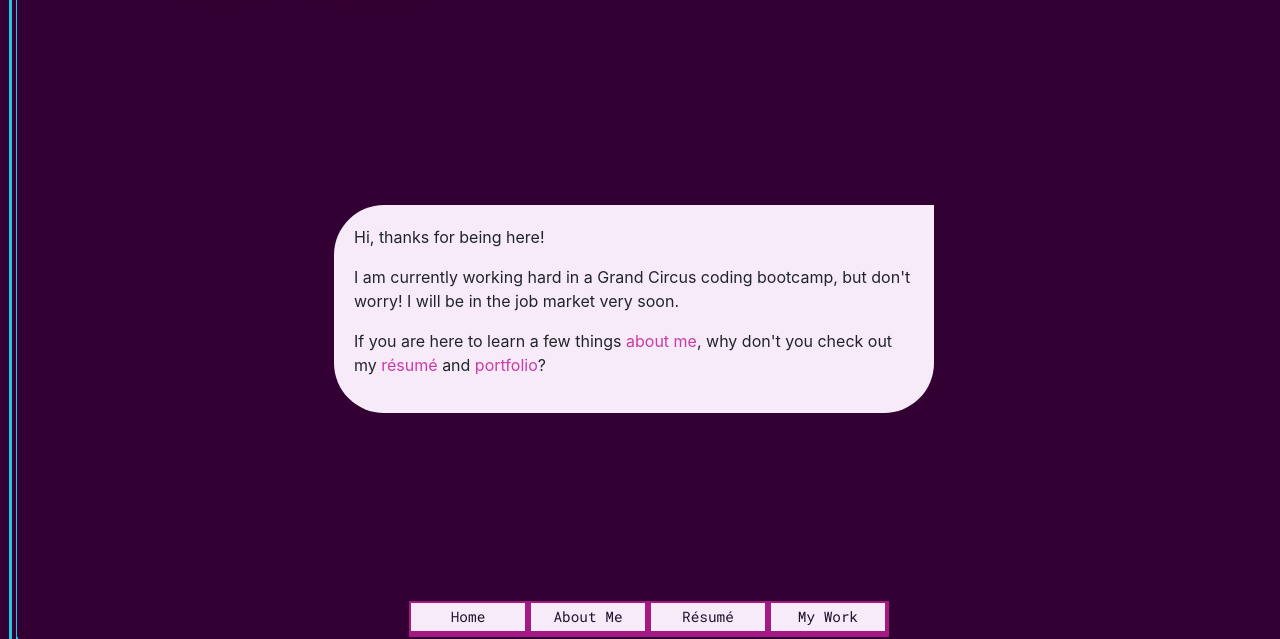
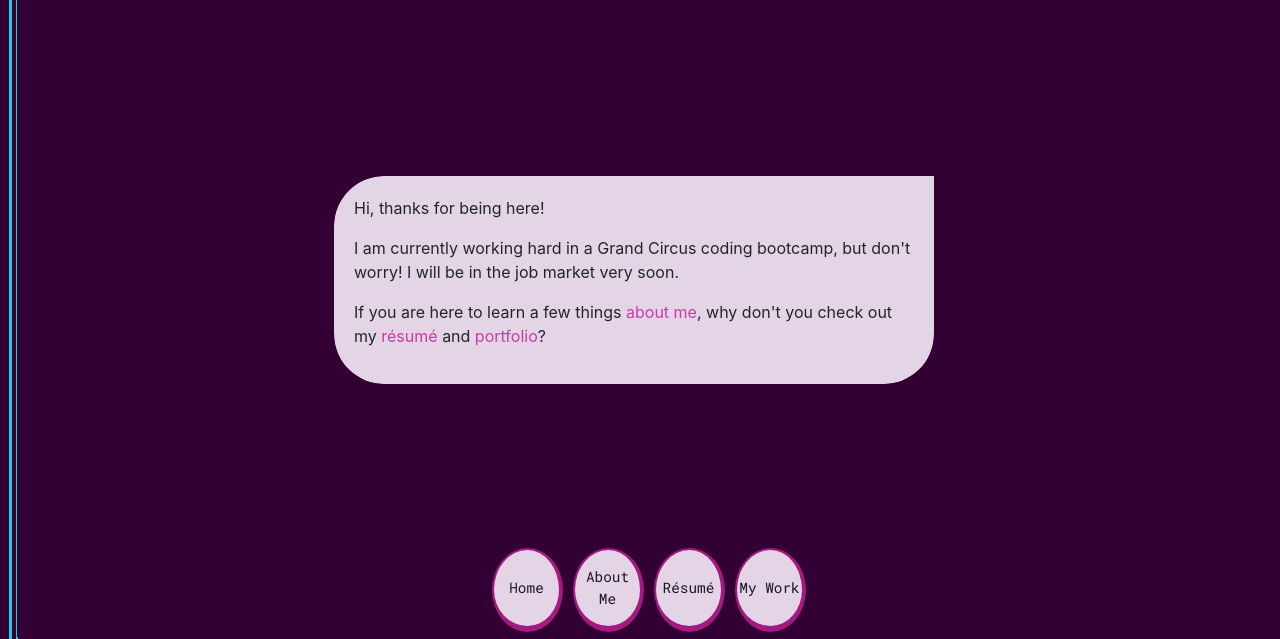
Before and after one commit to devjaq/my_site, a plain HTML site: page index.html in a window 1280 px wide. Shown: the part 161-800 px from the top of the page. Drawn offline with nearby package versions, Linux system fonts and the light colour scheme; some packages are replaced by stand-ins of ours; a web font is replaced by a local one.

Commit message:
round buttons

```diff
--- a/styles/style.css
+++ b/styles/style.css
@@ -109,6 +109,8 @@ main {
   min-width: 310px;
   margin-right: 30px;
   overflow-y: scroll;
+  /* box-shadow:  3px 3px 5px #000, 0 0 10px #000, 0 0 20px rgb(35, 200, 225), 0 0 20px rgb(35, 200, 225),  0 0 25px rgb(35, 200, 225); */
+  border-bottom-right-radius: 50px;
 }
 
 .content {
@@ -118,7 +120,7 @@ main {
 
   padding: 15px;
   padding-right: 50px;
-  background-color: rgb(247, 235, 250);
+  background-color: rgba(247, 235, 250, 0.9);
 
   border-bottom-right-radius: 50px;
 }
@@ -148,15 +150,23 @@ nav {
 }
 
 footer a {
-  min-width: 80px;
-  width: 20%;
-  /* rgb(200, 60, 90) */
+  box-sizing: content-box;
+  width: 65px;
+  height: 70px;
+
+  display: flex;
+  justify-content: center;
+  align-items: center;
+
+  margin: 5px;
   border: 2px solid rgb(165, 25, 130);
+  /* border-left: 4px solid rgb(165, 25, 130); */
   border-right: 4px solid rgb(165, 25, 130);
   border-bottom: 6px solid rgb(165, 25, 130);
+  border-radius: 100%;
   padding: 3px 0px;
 
-  background-color:rgb(247, 235, 250);
+  background-color:rgba(247, 235, 250, 0.9);
 
   color: rgb(30,20,46);
   font-size: .9rem;
@@ -170,6 +180,7 @@ footer a:hover {
 }
 
 footer a:active {
+  /* border-left: 2px solid rgb(202, 59, 90); */
   border-right: 2px solid rgb(202, 59, 90);
   border-bottom: 2px solid rgb(202, 59, 90);
 }
@@ -275,6 +286,11 @@ footer a:active {
     text-align: center; */
   }
 
+  main {
+    border-radius: 50px;
+    border-top-right-radius: 0;
+  }
+
   .content {
     max-height: none;
     max-width: 600px;
```
